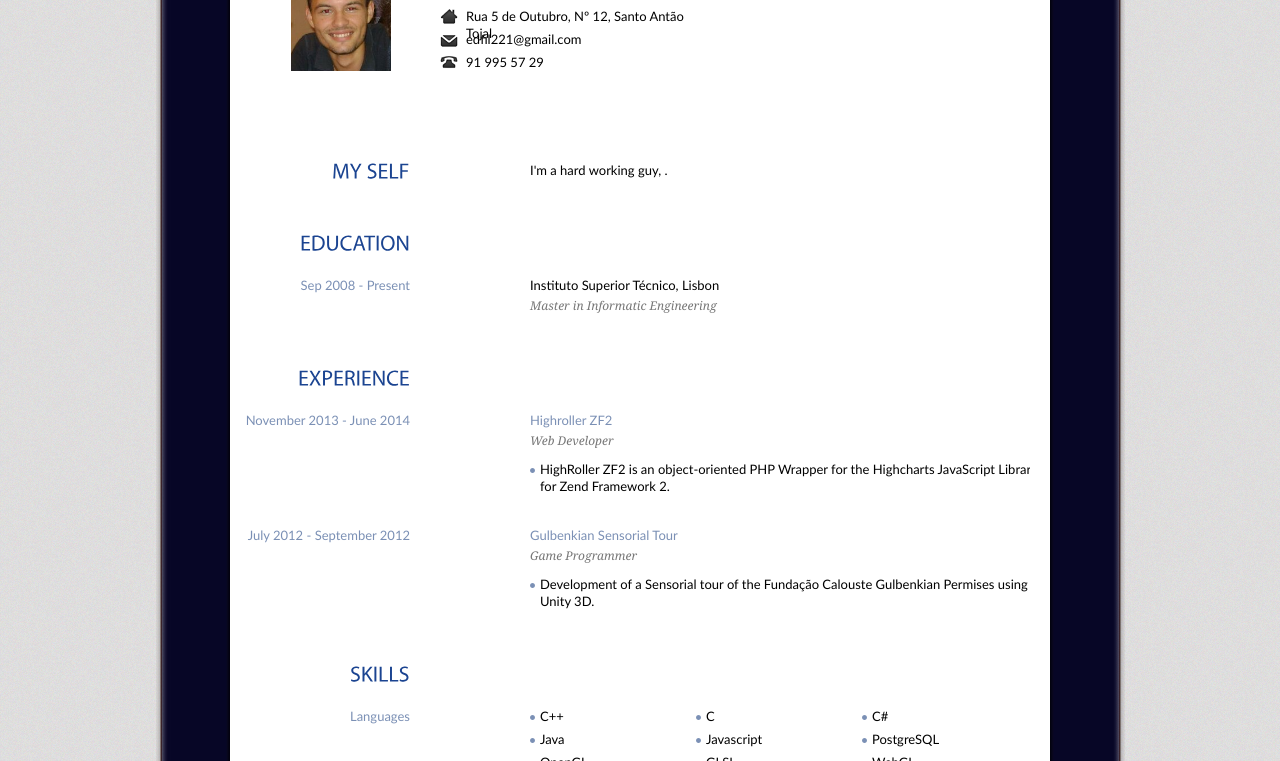
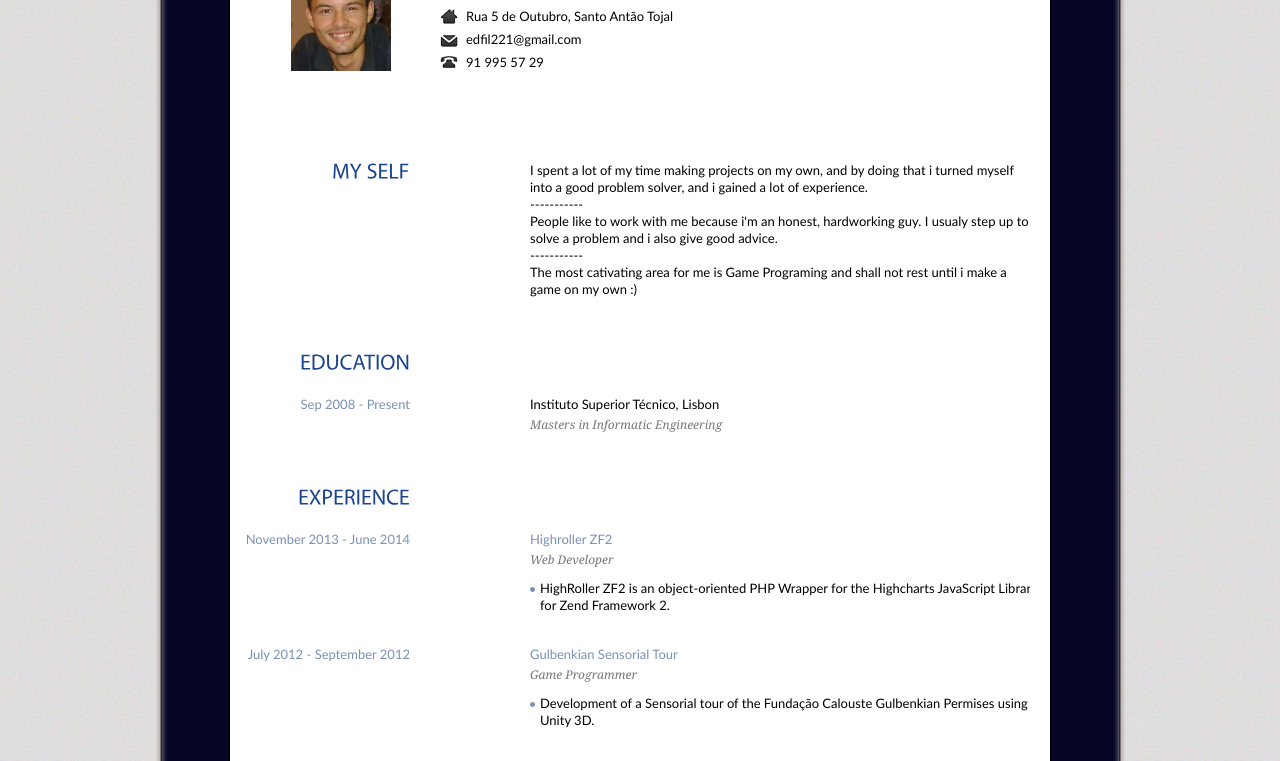
Before and after one commit to EdFil/edfil.github.io, a plain HTML site: page index.html in a window 1280 px wide. Shown: the part 339-1100 px from the top of the page. Drawn offline with Linux system fonts and the light colour scheme.

Commit message:
Added My Self description

```diff
--- a/index.html
+++ b/index.html
@@ -40,7 +40,7 @@
             <h1 class="name">Edgar Santos<br />
               <span>Software Engineer</span></h1>
             <ul>
-              <li class="ad">Rua 5 de Outubro, Nº 12, Santo Antão Tojal</li>
+              <li class="ad">Rua 5 de Outubro, Santo Antão Tojal</li>
               <li class="mail">edfil221@gmail.com</li>
               <li class="tel">91 995 57 29</li>
             </ul>
@@ -48,19 +48,23 @@
           <!-- End Personal Information -->
           <!-- Begin Social -->
           <div class="social">
-            <ul>
+          <!--  <ul>
               <li><a class='north' href="#" title="Download .pdf"><img src="images/icn-save.jpg" alt="Download the pdf version" /></a></li>
               <li><a class='north' href="javascript:window.print()" title="Print"><img src="images/icn-print.jpg" alt="" /></a></li>
               <li><a class='north' id="contact" href="contact/index.html" title="Contact Me"><img src="images/icn-contact.jpg" alt="" /></a></li>
               <li><a class='north' href="#" title="My Facebook Profile"><img src="images/icn-facebook.jpg" alt="" /></a></li>
-            </ul>
+            </ul> -->
           </div>
           <!-- End Social -->
         </div>
         <!-- Begin 1st Row -->
         <div class="entry">
           <h2>MY SELF</h2>
-          <p>I'm a hard working guy, .</p>
+          <p>I spent a lot of my time making projects on my own, and by doing that i turned myself into a good problem solver, and i gained a lot of experience.</p>
+          <p>-----------</p>
+          <p>People like to work with me because i'm an honest, hardworking guy. I usualy step up to solve a problem and i also give good advice.</p>
+          <p>-----------</p>
+          <p>The most cativating area for me is Game Programing and shall not rest until i make a game on my own :)</p>
         </div>
         <!-- End 1st Row -->
         <!-- Begin 2nd Row -->
@@ -69,7 +73,7 @@
           <div class="content">
             <h3>Sep 2008 - Present</h3>
             <p>Instituto Superior Técnico, Lisbon <br />
-              <em>Master in Informatic Engineering</em></p>
+              <em>Masters in Informatic Engineering</em></p>
           </div>
         </div>
         <!-- End 2nd Row -->
```
